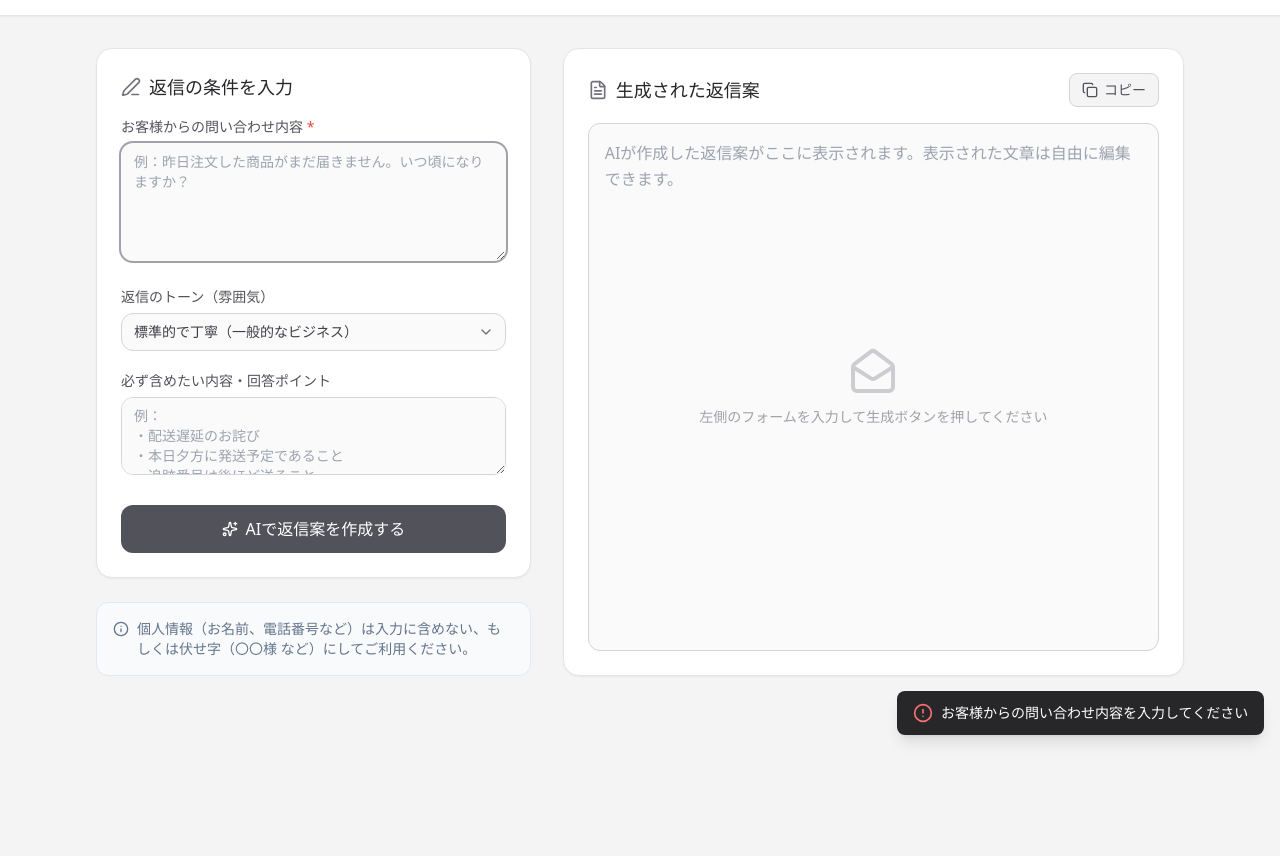
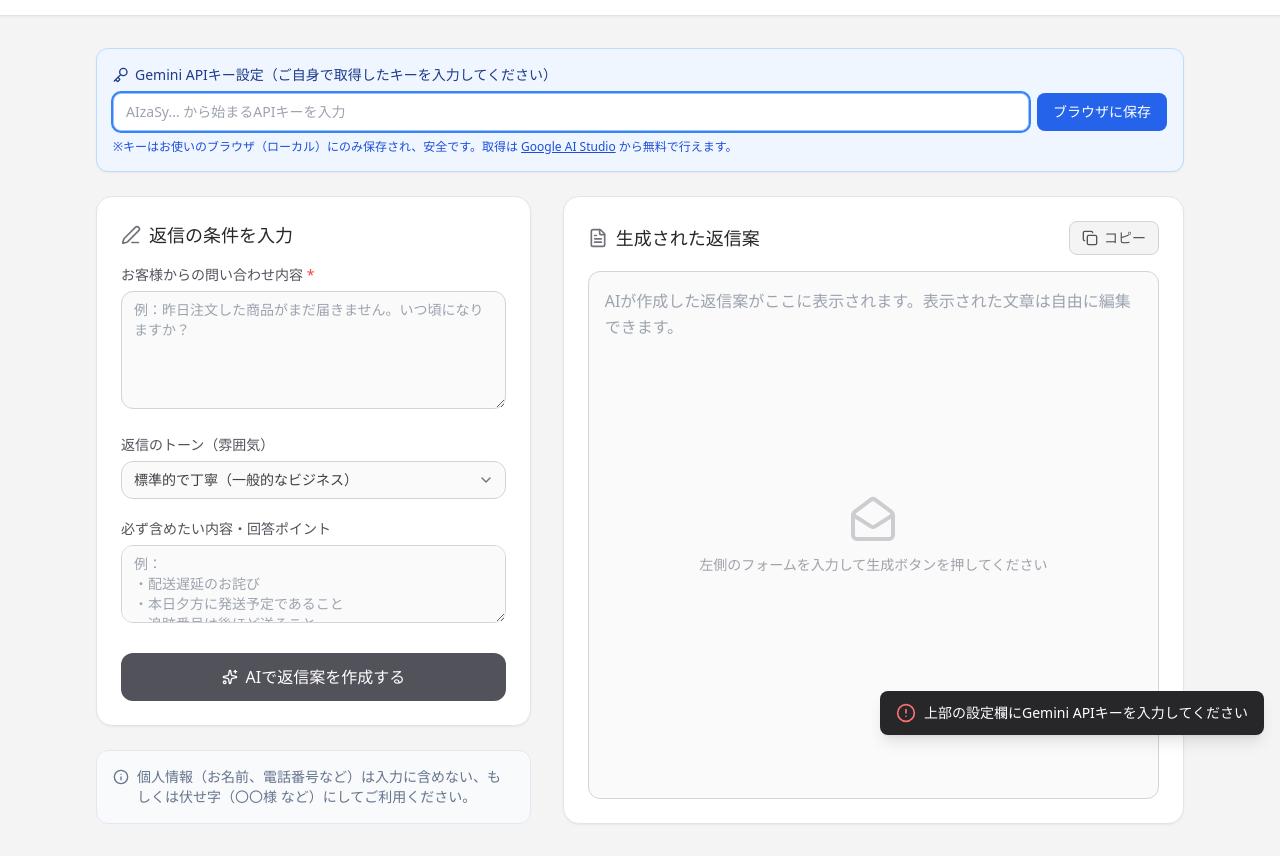
Before and after one commit to t-seo-alt/AI-test, a plain HTML site: page index.html in a window 1280 px wide. Both pictures are taken after a click on the button "AIで返信案を作成する". Shown: the part 49-905 px from the top of the page. Before the commit the page ends 800 px from the top, so only its background shows below. Drawn offline with nearby package versions, Linux system fonts and the light colour scheme.

Commit message:
Update index.html

```diff
--- a/index.html
+++ b/index.html
@@ -64,6 +64,26 @@
 
     <!-- メインコンテンツ -->
     <main class="max-w-6xl mx-auto px-4 sm:px-6 lg:px-8 py-8">
+
+        <!-- APIキー設定エリア（追加） -->
+        <div class="bg-blue-50 border border-blue-200 rounded-xl p-4 mb-6 shadow-sm">
+            <label for="api-key-input" class="block text-sm font-medium text-blue-900 mb-2 flex items-center gap-1.5">
+                <i data-lucide="key" class="w-4 h-4"></i>
+                Gemini APIキー設定（ご自身で取得したキーを入力してください）
+            </label>
+            <div class="flex gap-2">
+                <input type="password" id="api-key-input"
+                    class="flex-grow px-3 py-2 border border-blue-300 rounded-lg focus:outline-none focus:ring-2 focus:ring-blue-500 text-sm bg-white"
+                    placeholder="AIzaSy... から始まるAPIキーを入力">
+                <button id="save-key-btn" class="bg-blue-600 hover:bg-blue-700 text-white px-4 py-2 rounded-lg text-sm font-medium transition-colors whitespace-nowrap">
+                    ブラウザに保存
+                </button>
+            </div>
+            <p class="text-xs text-blue-700 mt-2">
+                ※キーはお使いのブラウザ（ローカル）にのみ保存され、安全です。取得は <a href="https://aistudio.google.com/app/apikey" target="_blank" rel="noopener noreferrer" class="underline hover:text-blue-900">Google AI Studio</a> から無料で行えます。
+            </p>
+        </div>
+
         <div class="grid grid-cols-1 lg:grid-cols-12 gap-8">
 
             <!-- 左側：入力パネル -->
@@ -171,10 +191,6 @@
         // アイコンの初期化
         lucide.createIcons();
 
-        // Gemini API設定 (環境から提供されるキーを使用)
-        const apiKey = "";
-        const API_URL = `https://generativelanguage.googleapis.com/v1beta/models/gemini-2.5-flash-preview-09-2025:generateContent?key=${apiKey}`;
-
         // DOM要素の取得
         const customerMessageInput = document.getElementById('customer-message');
         const replyToneInput = document.getElementById('reply-tone');
@@ -186,6 +202,28 @@
         const toast = document.getElementById('toast');
         const toastMessage = document.getElementById('toast-message');
         const toastIcon = document.getElementById('toast-icon');
+
+        // APIキー関連の要素（追加）
+        const apiKeyInput = document.getElementById('api-key-input');
+        const saveKeyBtn = document.getElementById('save-key-btn');
+
+        // 保存されたAPIキーがあれば読み込む
+        const savedKey = localStorage.getItem('gemini_api_key');
+        if (savedKey) {
+            apiKeyInput.value = savedKey;
+        }
+
+        // APIキーの保存処理
+        saveKeyBtn.addEventListener('click', () => {
+            const key = apiKeyInput.value.trim();
+            if (key) {
+                localStorage.setItem('gemini_api_key', key);
+                showToast('APIキーをブラウザに保存しました', 'success');
+            } else {
+                localStorage.removeItem('gemini_api_key');
+                showToast('APIキーの保存を解除しました', 'success');
+            }
+        });
 
         // トースト通知を表示する関数
         let toastTimeout;
@@ -242,7 +280,7 @@
         });
 
         // 指数バックオフ付きのAPI呼び出し関数
-        async function generateWithRetry(prompt, systemInstruction) {
+        async function generateWithRetry(prompt, systemInstruction, apiUrl) {
             const delays = [1000, 2000, 4000, 8000, 16000];
             const maxRetries = 5;
 
@@ -253,7 +291,7 @@
 
             for (let i = 0; i < maxRetries; i++) {
                 try {
-                    const response = await fetch(API_URL, {
+                    const response = await fetch(apiUrl, {
                         method: 'POST',
                         headers: { 'Content-Type': 'application/json' },
                         body: JSON.stringify(payload)
@@ -289,6 +327,14 @@
             const replyTone = replyToneInput.value;
             const keyPoints = keyPointsInput.value.trim();
 
+            // APIキーの確認（追加）
+            const currentApiKey = apiKeyInput.value.trim();
+            if (!currentApiKey) {
+                showToast('上部の設定欄にGemini APIキーを入力してください', 'error');
+                apiKeyInput.focus();
+                return;
+            }
+
             if (!customerMessage) {
                 showToast('お客様からの問い合わせ内容を入力してください', 'error');
                 customerMessageInput.focus();
@@ -323,8 +369,11 @@ ${keyPoints ? keyPoints : '特になし（問い合わせ内容に合わせて
 そのまま送信・コピーして使える形式で出力してください。`;
 
             try {
+                // API URLの構築（追加）
+                const API_URL = `https://generativelanguage.googleapis.com/v1beta/models/gemini-2.5-flash-preview-09-2025:generateContent?key=${currentApiKey}`;
+
                 // APIリクエスト実行
-                const resultText = await generateWithRetry(prompt, systemInstruction);
+                const resultText = await generateWithRetry(prompt, systemInstruction, API_URL);
 
                 // 結果を表示
                 outputText.value = resultText;
```
